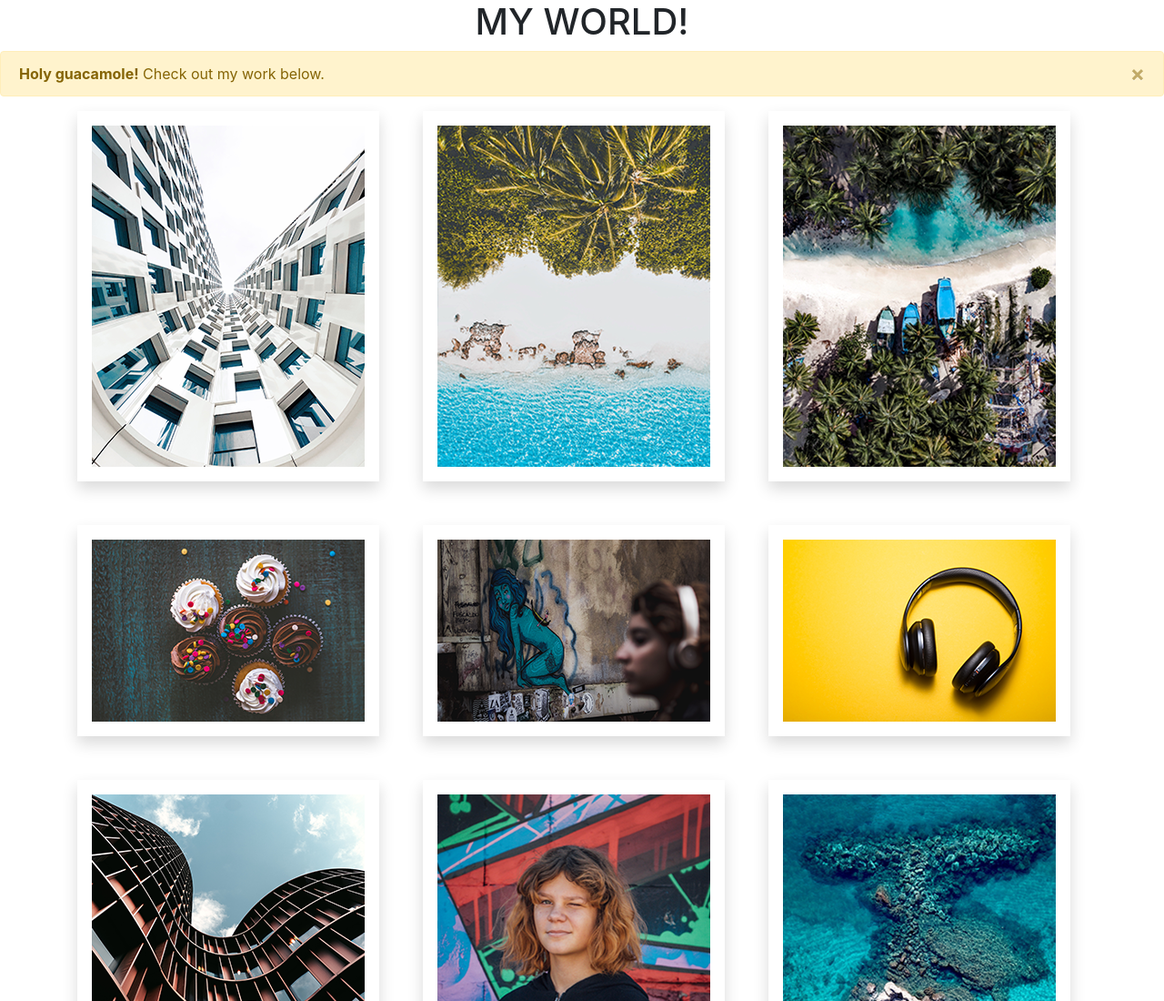
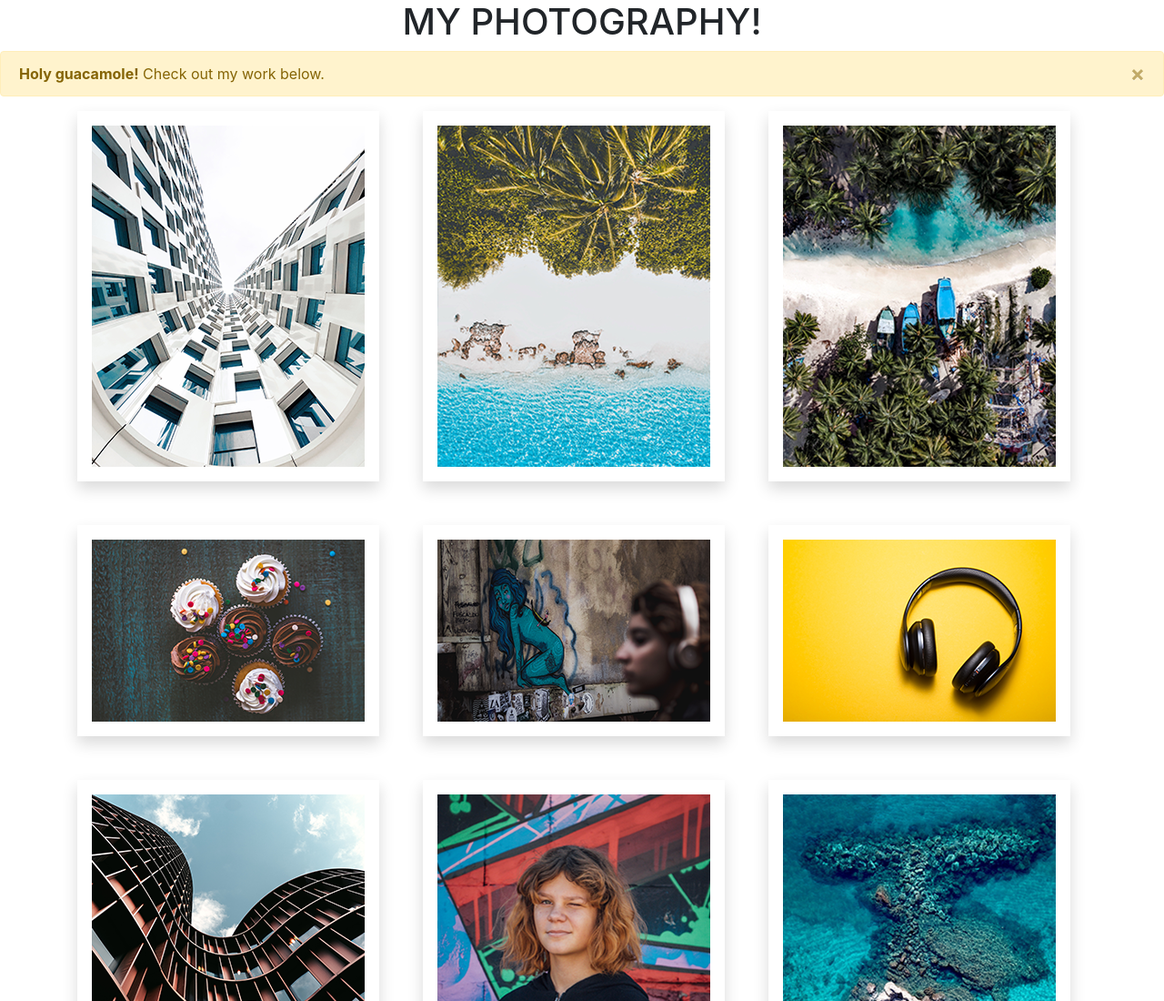
Before and after one commit to pimdiamond/m2-hw2-kongkham-pimlada, a plain HTML site: page index.html in a window 1280 px wide. Shown: the top 1100 px of the page at 91% size. Drawn offline with nearby package versions, Linux system fonts and the light colour scheme.

Commit message:
modified h1 text

```diff
--- a/index.html
+++ b/index.html
@@ -13,7 +13,7 @@
   </head>
   <body>
 
-      <h1 class="text-uppercase text-center"> My world! </h1>
+      <h1 class="text-uppercase text-center"> My Photography! </h1>
 
         <div class="alert alert-warning alert-dismissible fade show" role="alert">
           <strong>Holy guacamole!</strong> Check out my work below.
```
